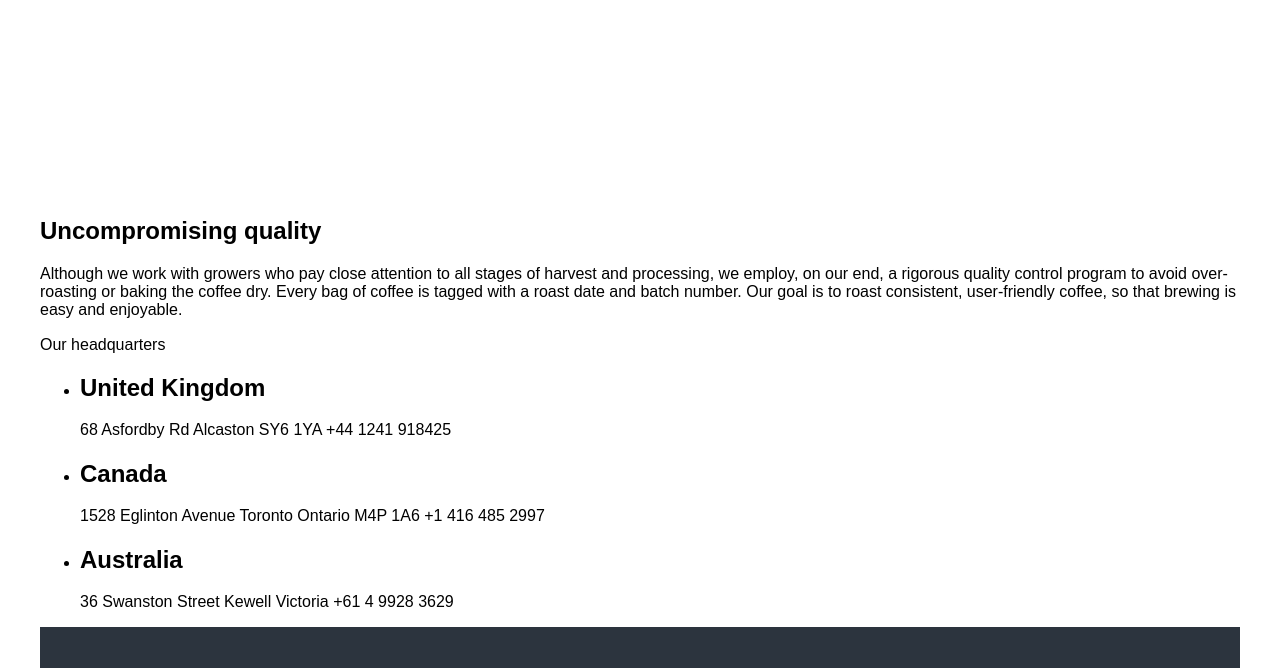
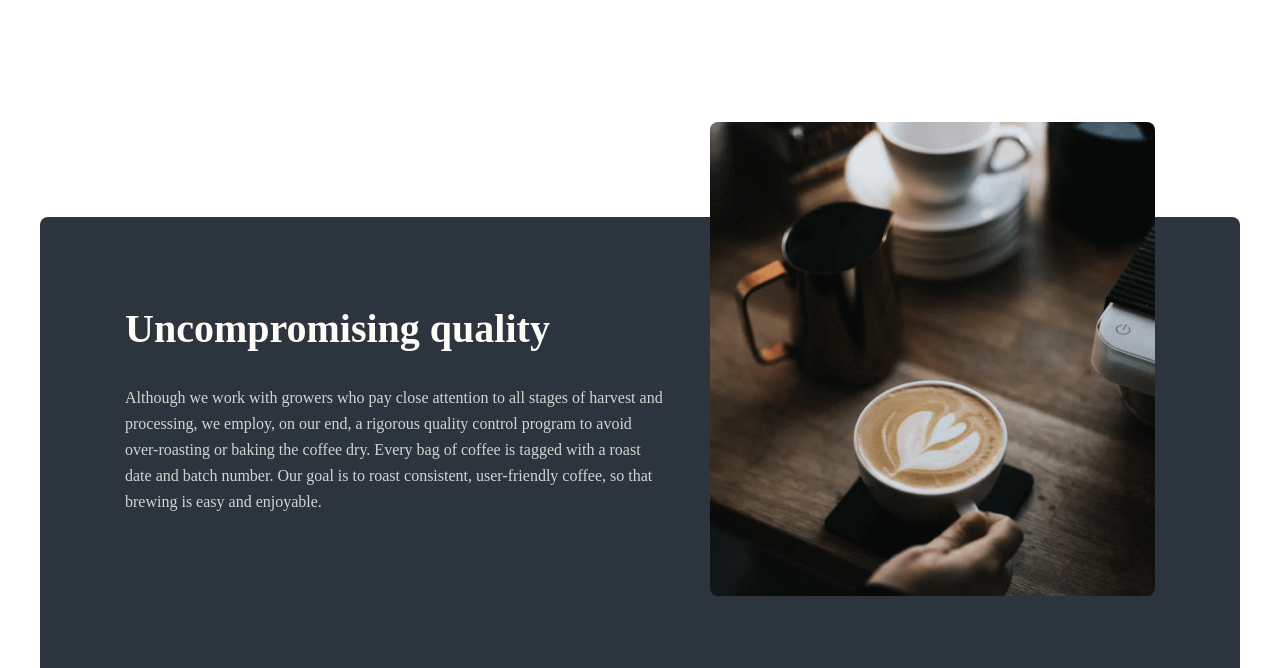
Before and after one commit to umarofz/coffee-with-scss, a plain HTML site: page about__us.html in a window 1280 px wide. Shown: the part 1290-1958 px from the top of the page. Drawn offline with nearby package versions, Linux system fonts and the light colour scheme.

Commit message:
Full Home & About Us page

```diff
--- a/scss/blocks/_blocks.scss
+++ b/scss/blocks/_blocks.scss
@@ -8,4 +8,6 @@
 @import "step";
 @import "about-hero";
 @import "commitment";
+@import "quality";
+@import "headquarters";
 @import "footer";
--- /dev/null
+++ b/scss/blocks/_headquarters.scss
@@ -0,0 +1,77 @@
+.headquarters {
+
+  margin-bottom: 168px;
+
+  &__inner-container {
+    max-width: 1085px;
+  }
+
+  &__container {
+  }
+
+  &__text {
+    font-family: 'Fraunces';
+    font-style: normal;
+    font-weight: 900;
+    font-size: 24px;
+    line-height: 32px;
+    color: #83888F;
+    margin: 0;
+    margin-bottom: 72px;
+  }
+
+  &__list {
+    margin: 0;
+    padding: 0;
+    list-style-type: none;
+    display: flex;
+  }
+
+  &__item {
+    margin: 0;
+    padding: 0;
+    margin-right: 95px;
+
+    &:last-child {
+      margin-left: 95px;
+    }
+  }
+
+  &__inner-item::before {
+    content: url(./../images/united__kingdom.svg);
+    background-size: contain;
+  }
+
+  &__item-heading {
+    margin: 0;
+    font-family: 'Fraunces';
+    font-style: normal;
+    font-weight: 900;
+    font-size: 32px;
+    line-height: 36px;
+    color: #333D4B;
+    margin-bottom: 24px;
+    margin-top: 46px;
+  }
+
+  &__item-text {
+    margin: 0;
+    font-family: 'Barlow';
+    font-style: normal;
+    font-weight: 400;
+    font-size: 16px;
+    line-height: 26px;
+    color: #333D4B;
+    width: 155px;
+  }
+
+  &__inner-item2::before {
+    content: url(./../images/canada.svg);
+    background-size: contain;
+  }
+
+  &__inner-item3::before {
+    content: url(./../images/australia.svg);
+    background-size: contain;
+  }
+}
--- /dev/null
+++ b/scss/blocks/_quality.scss
@@ -0,0 +1,52 @@
+.quality {
+
+  margin-bottom: 168px;
+
+  &__container {
+    padding-top: 88px;
+  padding-bottom: 176px;
+  padding-left: 85px;
+  background-color: #2C343E;
+  position: relative;
+  border-radius: 8px;
+  }
+
+  &__left {
+  }
+
+  &__left-heading {
+    margin: 0;
+  font-family: 'Fraunces';
+  font-style: normal;
+  font-weight: 900;
+  font-size: 40px;
+  line-height: 48px;
+  color: #FEFCF7;
+  margin-bottom: 32px;
+  width: 517px;
+  }
+
+  &__left-text {
+    margin: 0;
+    font-family: 'Barlow';
+    font-style: normal;
+    font-weight: 400;
+    font-size: 16px;
+    line-height: 26px;
+    color: #FEFCF7;
+    mix-blend-mode: normal;
+    opacity: 0.8;
+    width: 540px;
+  }
+
+  &__right {
+    background-image: url(./../images/quality__bgi.png);
+  background-repeat: no-repeat;
+  width: 445px;
+  height: 474px;
+  position: absolute;
+  top: calc(-20%);
+  left: calc(100% - 530px);
+  border-radius: 8px;
+  }
+}
```
Also changed, not shown: css/styles.css, 2 other files.
